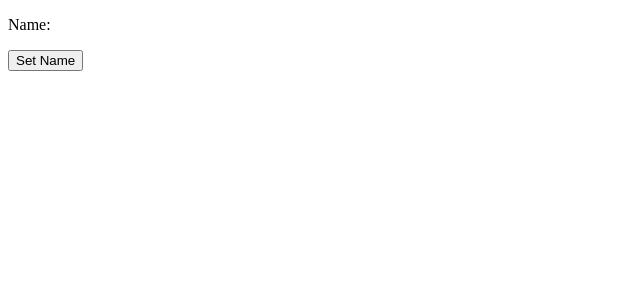
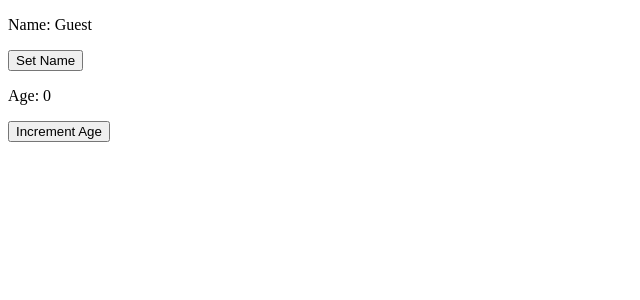
Before and after one commit to JL-Agbalo/bro_code_tutorial, a React (Vite) app: page / in a window 1280 px wide. Shown: the top 300 px of the page, without its empty margins (0-640 px from the left). Built offline with nearby package versions, Linux system fonts and the light colour scheme.

Commit message:
adding aage

```diff
--- a/src/MyComponent.jsx
+++ b/src/MyComponent.jsx
@@ -1,16 +1,23 @@
 import React, {useState} from 'react'
 
 function MyComponent() {
-
-    const [name, setName] = useState("")
+    const [age, setAge] = useState(0)
+    const [name, setName] = useState("Guest")
     const updateName = () => {
         setName("Lenard")
+        // console.log(name)
+    }
+
+    const incrementAge = () => {
+        setAge(age + 1)
         // console.log(name)
     }
   return (
     <div>
         <p>Name: {name}</p>
         <button onClick={updateName}>Set Name</button>
+        <p>Age: {age}</p>
+        <button onClick={incrementAge}>Increment Age</button>
     </div>
   )
 }
```
